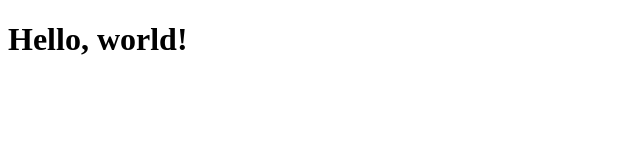
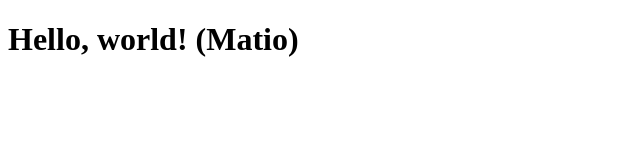
Before and after one commit to maibobolinskij-cmd/My-first-Hello-world-on-html, a plain HTML site: page index.html in a window 1280 px wide. Shown: the whole page, without its empty margins (0-640 px from the left). Drawn offline with Linux system fonts and the light colour scheme.

Commit message:
Update heading in index.html to include '(Matio)'

```diff
--- a/index.html
+++ b/index.html
@@ -6,7 +6,7 @@
     <title>My first "Hello, world" on html</title>
 </head>
 <body>
-    <h1>Hello, world!</h1>
+    <h1>Hello, world! (Matio)</h1>
     <col> <picture>
         <source media="(min-width: )" srcset="">
         <img src="" alt="">
```
